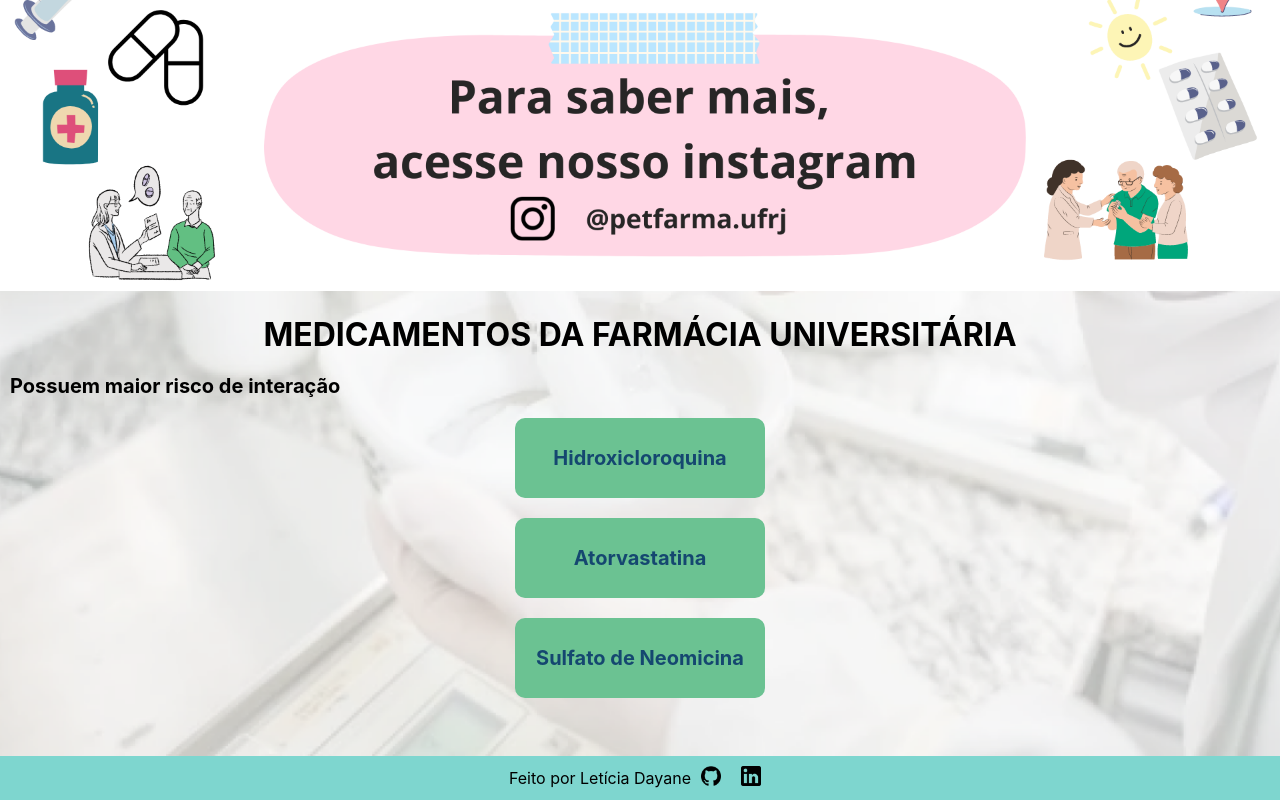
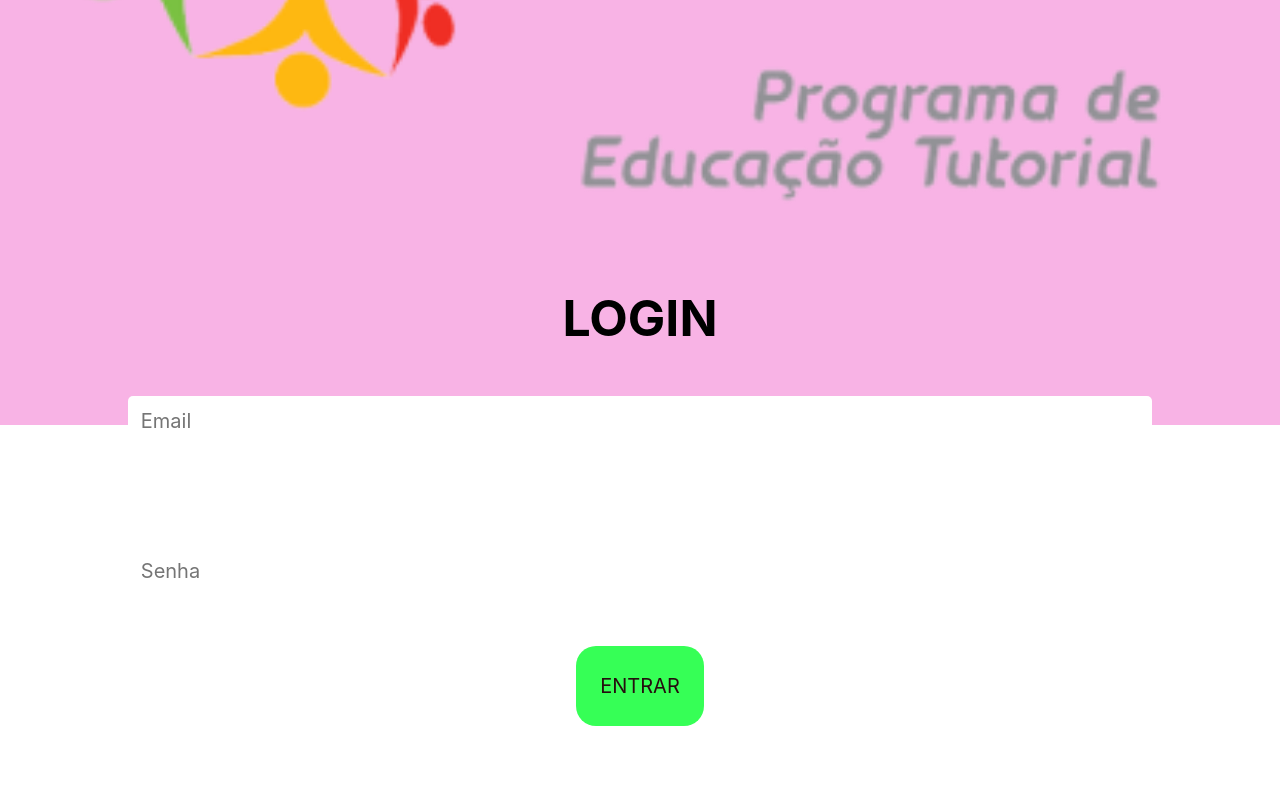
Before and after one commit to letdayy/PET-Farma, a React (Create React App) app: page / in a window 1280 px wide. Shown: the part 375-1175 px from the top of the page. After the commit the page ends 1101 px from the top, so only its background shows below. Built offline with nearby package versions, Linux system fonts and the light colour scheme.

Commit message:
feature: tela de login feita.

```diff
--- a/src/components/Header/index.jsx
+++ b/src/components/Header/index.jsx
@@ -75,12 +75,6 @@ export default function Nav() {
               {" "}
               <LinkContainer to="/NoPage">Sobre </LinkContainer>
             </li>
-            <li>
-              {" "}
-              <LinkContainer to="/login">
-                <img src={Login} alt="imagem de login" />{" "}
-              </LinkContainer>
-            </li>
           </List>
         </LinkSection>
       </NavContainer>
--- a/src/pages/Login/index.jsx
+++ b/src/pages/Login/index.jsx
@@ -1,86 +1,70 @@
-import Nav from "../../components/Header";
 import styled from 'styled-components';
-import backgroundDark from "../../images/backgroundDark.png";
-import { Link } from "react-router-dom";
+import LogoPET from '../../images/logoPet.png';
 
+const Body = styled.body`
+    background-color: #F8B3E5;
+    height: 100vh;
 
-const Main = styled.main`
-    background-image: url(${backgroundDark});
-    background-size: cover;
-    background-position: center;
-    padding-bottom: 3rem;
-    height: calc(100vh - 150.19px);
-    display: flex;
-    align-items: center;
-    justify-content: center;
-    color: #154770;
+img {
+    width: 100%;
+}
 `
 
-const Section = styled.section`
-    background: #7ed6cf72;
-    height: 80%;
-    width: 80%;
+const Principal = styled.main`
     display: flex;
     flex-direction: column;
-    border-radius: 6px;
+    align-items: center;
 
-    label {
-        padding: 2rem 0 0 2rem;
-        text-transform: uppercase;
-    }
-
-    input {
-        margin: 1rem 3rem 0 3rem;
-        height: 1.8rem;
-        border-radius: 5px;
-    }
+h1 {
+    font-size: 50px;
+    margin-top: 50px;
+}
 `
 
-const Content = styled.div`
+const Inputs = styled.section`
     display: flex;
-    justify-content: space-around;
-    margin: 1rem 0 1rem 0;
+    flex-direction: column;
+    height: 200px;
+    width: 80%;
+    justify-content: space-between;
+    margin-top: 3rem;
+
+input {
+    height: 50px;
+    border-radius: 5px;
+    font-size: 20px;
+    padding-left: 0.8rem;
+}
 `
 
 const Button = styled.button`
-    width: 60px;
-    height: 40px;
-    background-color: #7BE39F;
-    border-radius: 6px;
+    background-color: #36FF56;
+    color: #250E0E;
+    font-size: 20px;
+    height: 5rem;
+    width: 8rem;
+    border-radius: 20px;
+    margin-top: 50px;
     cursor: pointer;
 `
 
-const LinkButton = styled(Link)`
-    margin: 0 auto;
-`
 
 export default function Login() {
-  return (
-    <body>
-      <header>
-        <Nav />
-      </header>
-      <Main>
-        <Section>
-            <label htmlFor="">Login</label>
-            <input type="text" />
-            <label htmlFor="">Senha</label>
-            <input type="text" />
-
-            <Content>
-                <p>
-                    Cadastrar-se
-                </p>
-                <p>
-                    Esqueceu sua senha?
-                </p>
-            </Content>
-
-            <LinkButton to="/add">
-            <Button>Entrar</Button>
-            </LinkButton>
-        </Section>
-      </Main>
-    </body>
-  );
+    return (
+      <Body>
+        <header>
+            <img src={LogoPET} alt="logo do PET" />
+        </header>
+        <Principal>
+            <h1>
+                LOGIN
+            </h1>
+            <Inputs>
+                <input type="text" placeholder="Email" />
+                <input type="text" placeholder="Senha" />
+            </Inputs>
+                <Button>ENTRAR</Button>
+        </Principal>
+      </Body>
+    )
 }
--- a/src/routes.jsx
+++ b/src/routes.jsx
@@ -26,10 +26,10 @@ export default function AppRouter() {
         <Router>
             <GlobalStyle />
             <Routes>
-                <Route path='/' element={<Home />} />
+                <Route path='/' element={<Login />} />
                 <Route path="*" element={<NoPage />} />
                 <Route path='/medication' element={<Medication />} />
-                <Route path='/login' element={<Login />} />
+                <Route path='/home' element={<Home />} />
                 <Route path='/add' element={<Add />} />
 
             </Routes>
```
Also changed, not shown: src/images/logoPet.png (added).
